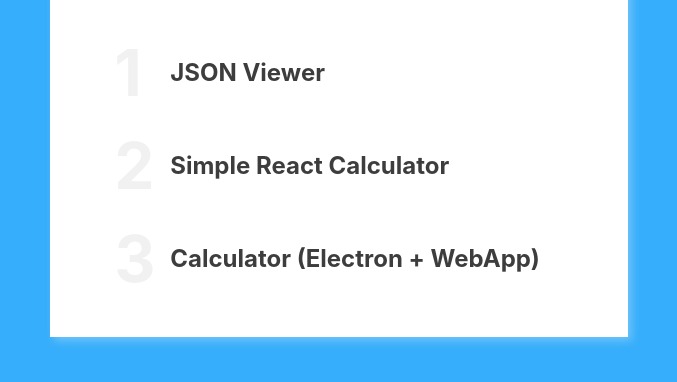
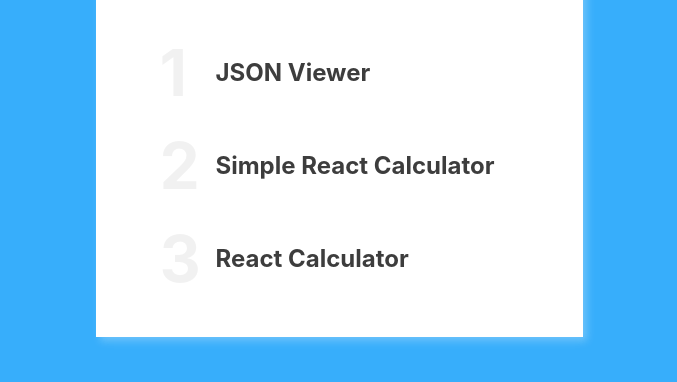
Before and after one commit to sainadh-d/sainadh.github.io, a plain HTML site: page index.html in a window 1280 px wide. Shown: the part 356-738 px from the top of the page, without its empty margins (301-978 px from the left). Drawn offline with Linux system fonts and the light colour scheme.

Commit message:
Revert "Change projects links to github rather than github pages"
This reverts commit 612031b8a230b21d8e299593d8e7fbebb852b264.

```diff
--- a/index.html
+++ b/index.html
@@ -17,13 +17,13 @@
       </div>
       <div class="list">
         <div class="num">
-          <a href="https://github.com/sainadh-d/json-viewer" target="_blank"><h3>JSON Viewer</h3></a>
+          <a href="https://sainadh-d.github.io/json-viewer" target="_blank"><h3>JSON Viewer</h3></a>
         </div>
         <div class="num">
-          <a href="https://github.com/sainadh-d/calculator-reagent" target="_blank"><h3>Simple React Calculator</h3></a>
+          <a href="https://sainadh-d.github.io/calculator-reagent" target="_blank"><h3>Simple React Calculator</h3></a>
         </div>
         <div class="num">
-          <a href="https://github.com/sainadh-d/Calculator" target="_blank"><h3>Calculator (Electron + WebApp)</h3></a>
+          <a href="https://sainadh-d.github.io/Calculator" target="_blank"><h3>React Calculator</h3></a>
         </div>
       </div>
     </div>
```
